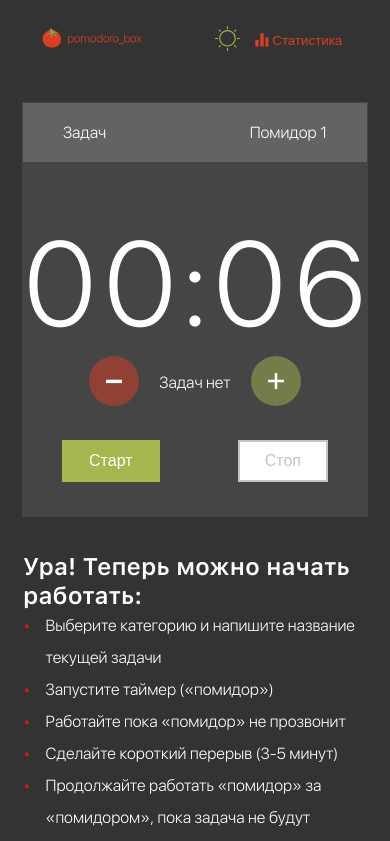
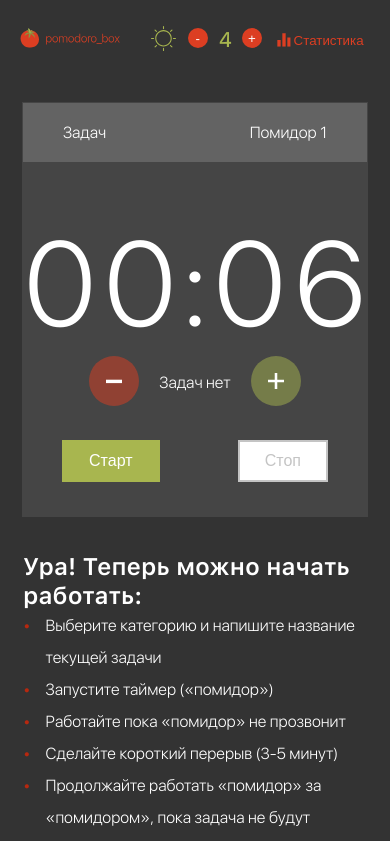
Before and after one commit to Ramramramzes/pomodoro_timer, a React (Vite) app: page / in a window 390 px wide. Shown: the top 841 px of the page. Built offline with nearby package versions, Linux system fonts and the light colour scheme.

Commit message:
big timeout control functionality

```diff
--- a/src/General/General.tsx
+++ b/src/General/General.tsx
@@ -28,7 +28,7 @@ export function General() {
                             styles.title_def + (darkmode ? ' bcg_title' : ' bcg_title_dark')}>
 
             <span title={list.value.length != 0 ? list.value[0].content : 'Задач нет'} className={styles.title}>{list.value.length != 0 ? list.value[0].content : 'Задач нет'}</span>
-            <span className={styles.count}>{timer.workActive ? 'Помидор' : timer.breakActive ? 'Перерыв' : ''} {tomatoCount != 4 && !timer.breakActive? tomatoCount + 1 : ''}{tomatoCount != 4 && !timer.workActive ? tomatoCount : ''}{timer.bigBreakActive ? 'Большой перерыв' : ''}</span>
+            <span className={styles.count}>{timer.workActive ? 'Помидор' : timer.breakActive ? 'Перерыв' : ''} {tomatoCount != timer.bigBrakePlace && !timer.breakActive? tomatoCount + 1 : ''}{tomatoCount != timer.bigBrakePlace && !timer.workActive ? tomatoCount : ''}{timer.bigBreakActive ? 'Большой перерыв' : ''}</span>
           </div>
           <Timer />
         </div>
--- a/src/General/Timer/Timer.tsx
+++ b/src/General/Timer/Timer.tsx
@@ -23,15 +23,15 @@ function Timer() {
   };
 
   const skipFn = (minutes: number, seconds: number, flag?:number) => {
-    if(minutes == 0 && seconds == 0 && timer.tomatoCount != 4){
+    if(minutes == 0 && seconds == 0 && timer.tomatoCount != timer.bigBrakePlace){
       if(timer.workActive){
         dispatch(setWorkTime({dayNum:dayNum,number: timer.userTime * 60}))
-        if(timer.tomatoCount != 3){
+        if(timer.tomatoCount != (timer.bigBrakePlace - 1)){
           dispatch(changeBreak(true))
           dispatch(changeWork(false))
           dispatch(changeBigBreak(false))
         }
-        if(timer.tomatoCount === 3){
+        if(timer.tomatoCount === (timer.bigBrakePlace - 1)){
           dispatch(changeBigBreak(true))
           dispatch(changeBreak(false))
           dispatch(changeWork(false))
@@ -45,7 +45,7 @@ function Timer() {
       }
       dispatch(pauseState(false))
     }
-    if(minutes == 0 && seconds == 0 && timer.tomatoCount === 4){
+    if(minutes == 0 && seconds == 0 && timer.tomatoCount === timer.bigBrakePlace){
       if(timer.workActive){
         dispatch(setWorkTime({dayNum:dayNum,number: timer.userTime * 60}))
       }
--- a/src/Header/Header.tsx
+++ b/src/Header/Header.tsx
@@ -6,6 +6,7 @@ import { setStatisticHover } from '../states/hoverStates';
 import { darkmodeState } from '../states/settings';
 import { Link } from 'react-router-dom';
 import { setPausesResult, setTomatosForStat } from '../states/statistic';
+import { bigBrakePlaceDown, bigBrakePlaceUp } from '../states/timer';
 
 
 
@@ -24,6 +25,11 @@ export function Header({page}:{page:boolean}) {
       </Link>
       <div className={styles.btns}>
         {darkmode ? <button className={styles.darkmode_btn} onClick={() => dispatch(darkmodeState())}><Moon size={screenWidth > 500 ? 25 : 20} color={true}/></button> : <button className={styles.darkmode_btn} onClick={() => dispatch(darkmodeState())}><Sun size={screenWidth > 500 ? 30 : 25} color={true}/></button>}
+        <div className={styles.rounds_control}>
+          <button className={styles.btn_minus} onClick={() => {dispatch(bigBrakePlaceDown())}}>-</button>
+          <span title='Колл-во помидоров до большого перерыва' className={styles.rounds}>{timer.bigBrakePlace && timer.bigBrakePlace}</span>
+          <button className={styles.btn_plus} onClick={() => {dispatch(bigBrakePlaceUp())}}>+</button>
+        </div>
         {!page ? <Link to="/statistic">
                     <button
                       onMouseEnter={() => dispatch(setStatisticHover())}
--- a/src/Header/header.module.css
+++ b/src/Header/header.module.css
@@ -17,6 +17,8 @@
 .btns{
   display: flex;
   align-items: center;
+  justify-content: space-between;
+  width: 30%;
 }
 
 .darkmode_btn{
@@ -26,6 +28,26 @@
 .darkmode_btn:focus{
   outline: none;
 }
+.btn_plus,
+.btn_minus{
+  background-color: rgba(220, 62, 34, 1);
+  color: #fff;
+  border-radius: 100%;
+  width: 20px;
+  height: 20px;
+}
+.rounds{
+  display: flex;
+  color: var(--app-green);
+  font-size: 20px;
+  font-weight: bold;
+  cursor:wait;
+}
+.rounds_control{
+  display: flex;
+  width: 25%;
+  justify-content: space-around;
+}
 
 @media (max-width: 500px) {
   .header{
@@ -33,6 +55,11 @@
     justify-content: space-around;
     padding: 10px 0px;
     align-items: center;
-
+  }
+  .btns{
+    width: 60%;
+  }
+  .rounds_control{
+    width: 100%;
   }
 }
--- a/src/states/timer.ts
+++ b/src/states/timer.ts
@@ -12,6 +12,7 @@ interface ITimerState{
   isRuning: boolean,
   minutes:number,
   seconds: number,
+  bigBrakePlace: number,
 }
 
 
@@ -29,6 +30,7 @@ const initialState:ITimerState = {
   isRuning: false,
   minutes: 0,
   seconds: 0,
+  bigBrakePlace: 4,
 }
 
 const timerSlice = createSlice({
@@ -71,7 +73,6 @@ const timerSlice = createSlice({
     addRound: (state) => {
       state.rounds += 1
     },
-
     setIsRuning: (state,action) => {
       state.isRuning = action.payload
     },
@@ -81,8 +82,17 @@ const timerSlice = createSlice({
     setSec: (state,action) => {
       state.seconds = action.payload
     },
+    bigBrakePlaceUp : (state) => {
+      state.bigBrakePlace += 1
+      state.bigBrakePlace >= 10 ? state.bigBrakePlace = 10 : false;
+    },
+    bigBrakePlaceDown : (state) => {
+      state.bigBrakePlace -= 1
+      state.bigBrakePlace <= 4 ? state.bigBrakePlace = 4 : false;
+    },
+
   }
 })
 
-export const { addWorkMinute, changeWork, changeBreak, changeBigBreak, addBreakeMinute, addBigBreakeMinute, addTomato, startTomato, addRound, setIsRuning, remWorkMinute , remBreakeMinute, remBigBreakeMinute, setMin, setSec} = timerSlice.actions
+export const { addWorkMinute, changeWork, changeBreak, changeBigBreak, addBreakeMinute, addBigBreakeMinute, addTomato, startTomato, addRound, setIsRuning, remWorkMinute , remBreakeMinute, remBigBreakeMinute, setMin, setSec,bigBrakePlaceUp, bigBrakePlaceDown} = timerSlice.actions
 export default timerSlice.reducer
```
